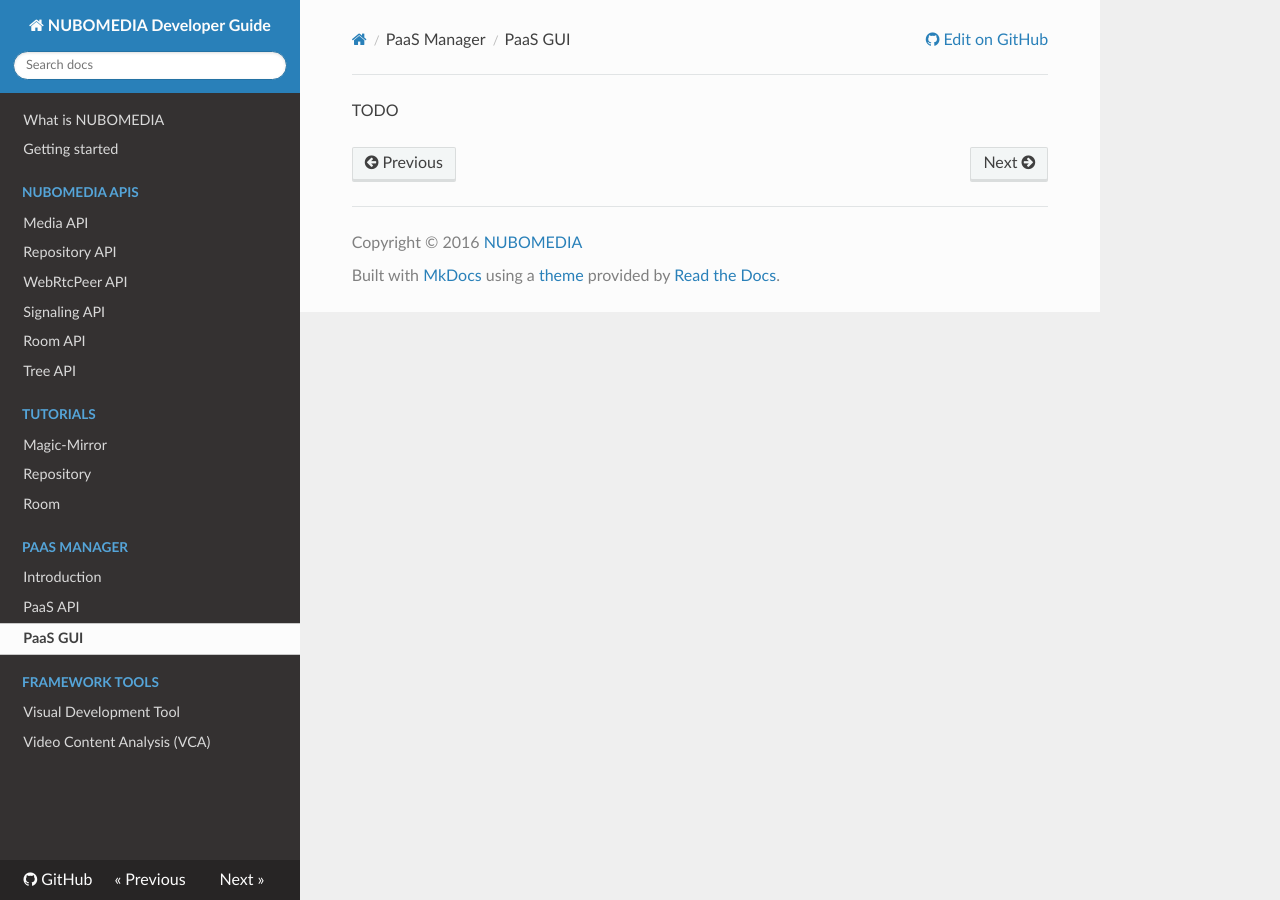
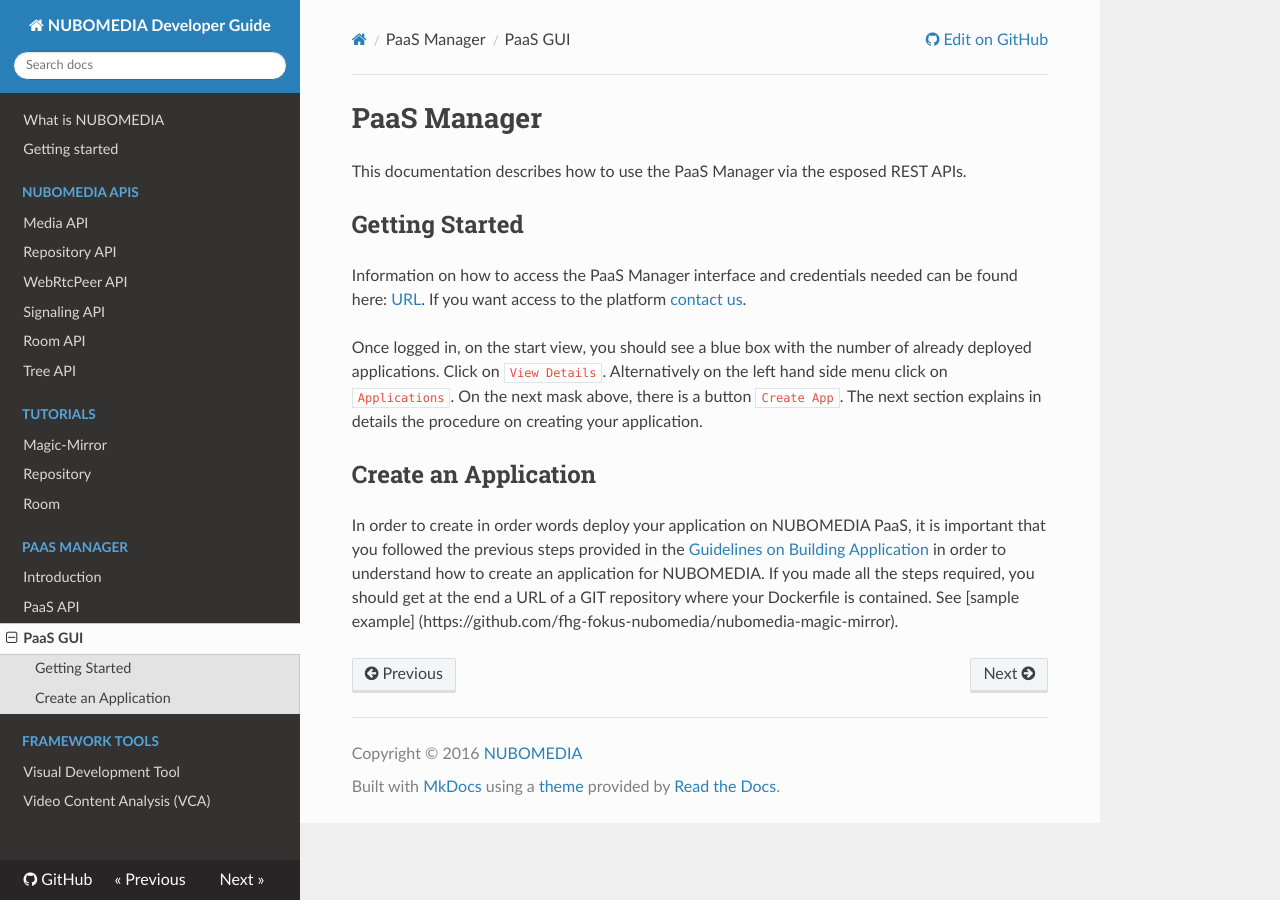
Before and after one commit to nubomedia/developer-guidelines, an MkDocs documentation site: the page built from docs/paas/paas-gui.md, in a window 1280 px wide. Built offline with MkDocs 1.6.1, drawn with Linux system fonts in a browser that asks for light colours; nearby versions of some CDN libraries; old or Windows-style settings are respelled for this version of MkDocs.

Commit message:
Update paas-gui.md

````diff
--- a/docs/paas/paas-gui.md
+++ b/docs/paas/paas-gui.md
@@ -1 +1,13 @@
-TODO
+# PaaS Manager
+
+This documentation describes how to use the PaaS Manager via the esposed REST APIs.
+
+## Getting Started
+Information on how to access the PaaS Manager interface and credentials needed can be found here: [URL]( https://www.nubomedia.eu/redmine/projects/nubomedia/wiki/Accessing_NUBOMEDIA_PaaS). If you want access to the platform [contact us](mailto:nubomedia-dev@googlegroups.com).
+
+Once logged in, on the start view, you should see a blue box with the number of already deployed applications. Click on ```View Details```. Alternatively on the left hand side menu click on ```Applications```. On the next mask above, there is a button ```Create App```. The next section explains in details the procedure on creating your application.
+
+
+## Create an Application
+
+In order to create in order words deploy your application on NUBOMEDIA PaaS, it is important that you followed the previous steps provided in the [Guidelines on Building Application](https://github.com/nubomedia/developer-guidelines/blob/develop/docs/paas/paas-introduction.md) in order to understand how to create an application for NUBOMEDIA. If you made all the steps required, you should get at the end a URL of a GIT repository where your Dockerfile is contained. See [sample example] (https://github.com/fhg-fokus-nubomedia/nubomedia-magic-mirror).
````
